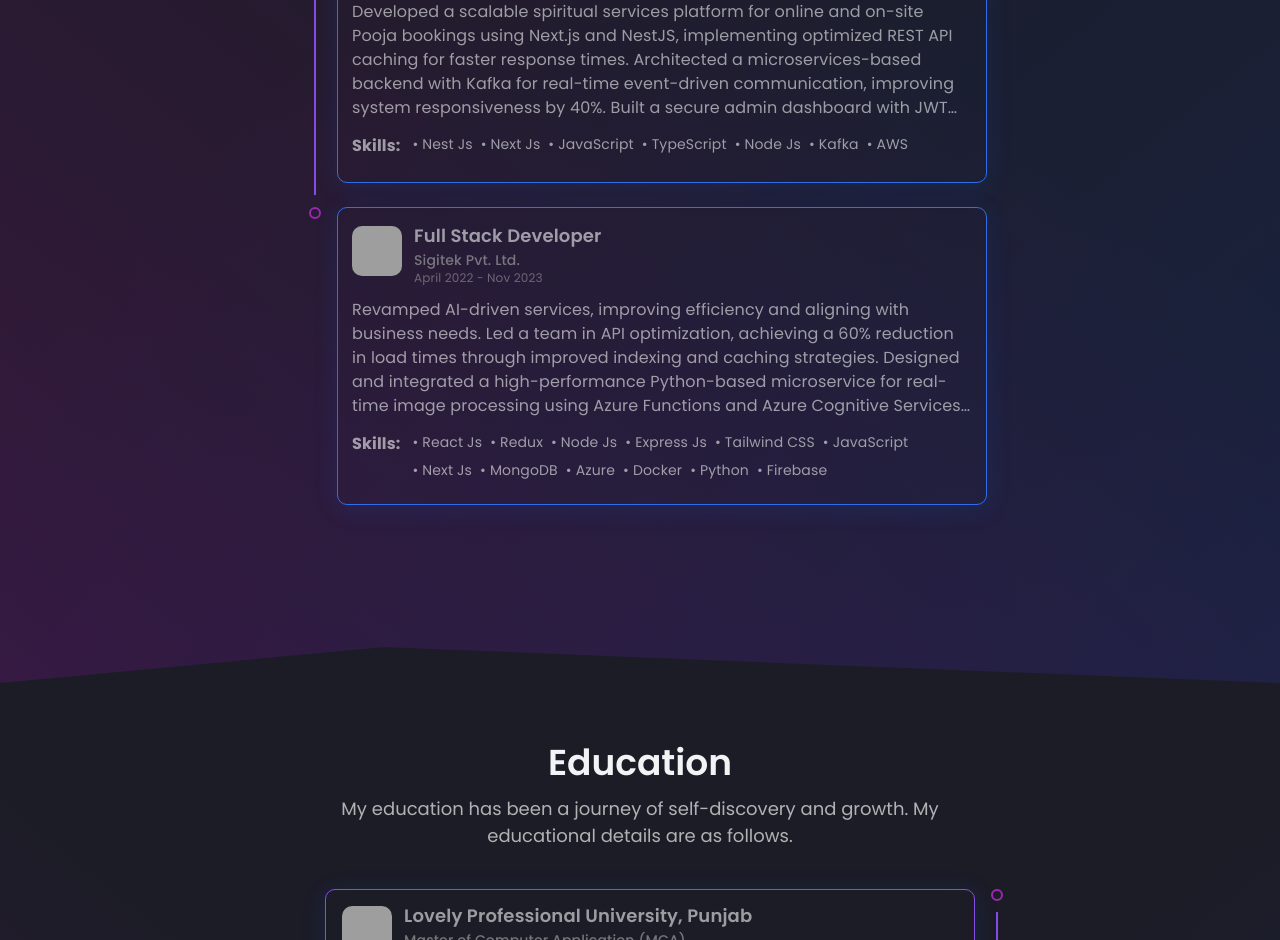
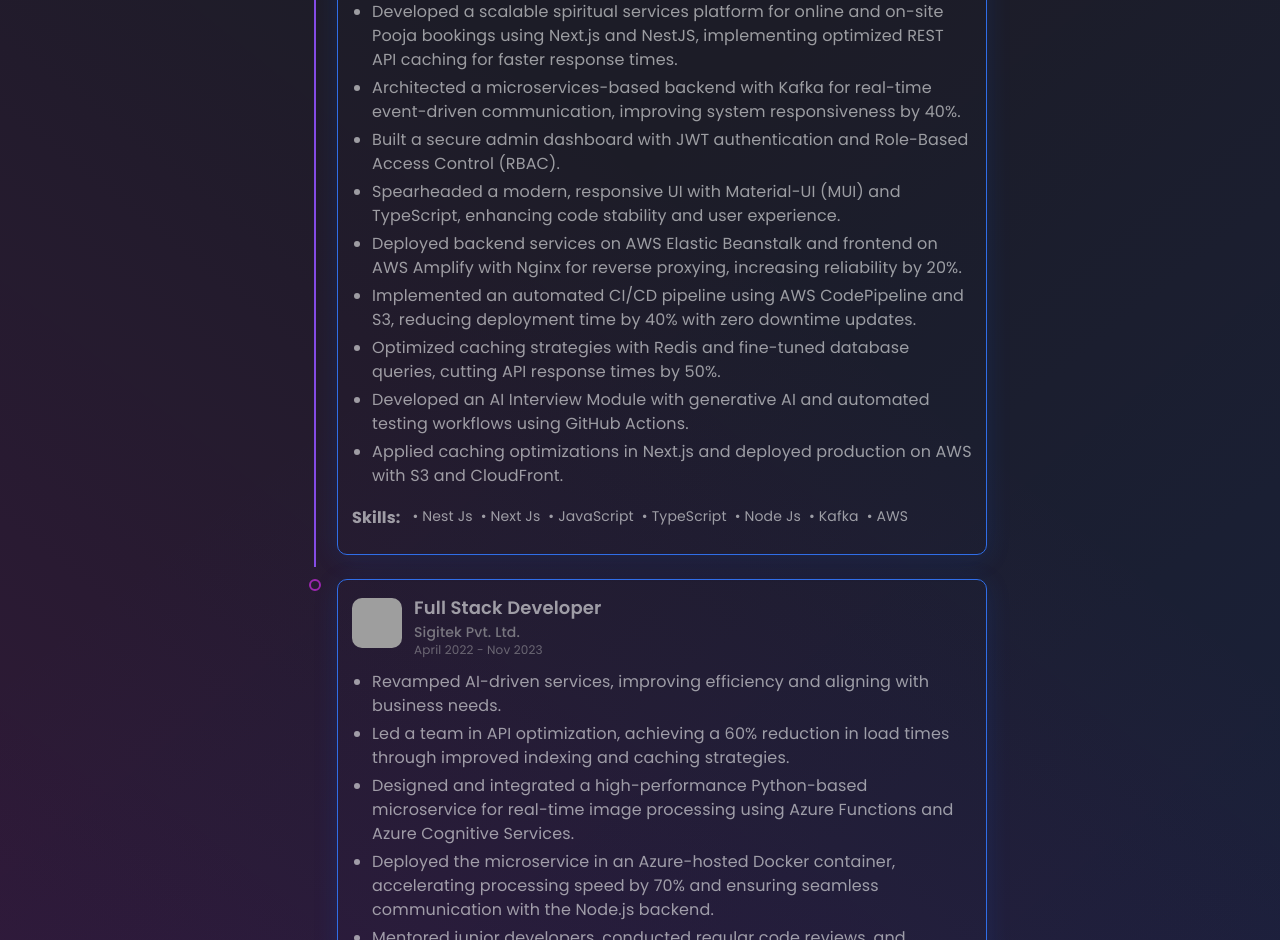
Before and after one commit to senpaii1/portfolio1, a Next.js app: page / in a window 1280 px wide. Shown: the part 1860-2800 px from the top of the page. Built offline with nearby package versions, Linux system fonts and the light colour scheme; grey boxes are pictures that could not be loaded.

Commit message:
New Experience update

```diff
--- a/src/components/ExperienceCard.tsx
+++ b/src/components/ExperienceCard.tsx
@@ -1,37 +1,60 @@
-import Image from "next/image"
+import Image from "next/image";
 
 const ExperienceCard = ({ experience }: any) => {
   return (
     <div className="w-[650px] rounded-[10px] shadow-[rgba(23,92,230,0.15)_0px_4px_24px] p-3.5 justify-between relative overflow-hidden flex flex-col gap-3 border-[0.1px] border-[#306EE8] transition-all duration-300 ease-in-out hover:shadow-[0px_0px_20px_rgba(0,0,0,0.2)] hover:-translate-y-1 max-[768px]:p-[10px] max-[768px]:gap-2 max-[768px]:w-[300px] cursor-default">
       <div className="w-full flex gap-3">
-                <Image width={50} height={50} src={experience.img} alt="company-logo" className="h-[50px] rounded-[10px] mt-1 max-[768px]:h-[40px]" />
+        <Image
+          width={50}
+          height={50}
+          src={experience.img}
+          alt="company-logo"
+          className="h-[50px] rounded-[10px] mt-1 max-[768px]:h-[40px]"
+        />
         <div className="w-full flex flex-col">
-                    <div className="text-lg font-semibold text-[#F2F3F499] max-[768px]:text-sm">{experience.role}</div>
-                    <div className="text-sm font-medium text-[#b1b2b399] max-[768px]:text-xs">{experience.company}</div>
-                    <div className="text-xs font-normal text-[#b1b2b380] max-[768px]:text-[10px]">{experience.date}</div>
+          <div className="text-lg font-semibold text-[#F2F3F499] max-[768px]:text-sm">
+            {experience.role}
+          </div>
+          <div className="text-sm font-medium text-[#b1b2b399] max-[768px]:text-xs">
+            {experience.company}
+          </div>
+          <div className="text-xs font-normal text-[#b1b2b380] max-[768px]:text-[10px]">
+            {experience.date}
+          </div>
         </div>
       </div>
       <div className="w-full text-base font-normal text-[#F2F3F499] mb-[10px] max-[768px]:text-xs">
-                {experience?.desc &&
-                    <div className="overflow-hidden  max-w-full line-clamp-5  text-ellipsis">{experience?.desc}</div>
+        {experience?.desc && (
+          <ul className="list-disc pl-5 max-w-full overflow-hidden text-ellipsis">
+            {experience.desc.map((point: any, index: number) => (
+              <li key={index} className="mb-1">
+                {point}
+              </li>
+            ))}
+          </ul>
+        )}
 
-                }
-                {experience?.skills &&
+        {experience?.skills && (
           <>
             <br />
             <div className="w-full flex gap-3 mt-[-10px]">
               <b>Skills:</b>
               <div className="flex flex-wrap gap-2">
                 {experience?.skills?.map((skill: string, index: number) => (
-                                    <div key={index} className="text-sm font-normal text-[#F2F3F499] max-[768px]:text-xs">• {skill}</div>
+                  <div
+                    key={index}
+                    className="text-sm font-normal text-[#F2F3F499] max-[768px]:text-xs"
+                  >
+                    • {skill}
+                  </div>
                 ))}
               </div>
             </div>
           </>
-                }
+        )}
       </div>
     </div>
-    )
-}
+  );
+};
 
-export default ExperienceCard
+export default ExperienceCard;
--- a/src/data/constants.ts
+++ b/src/data/constants.ts
@@ -142,7 +142,17 @@ export const experiences = [
     role: "Software Engineer",
     company: "San Lak Services Pvt. Ltd.",
     date: "November 2024 - Present",
-    desc: "Developed a scalable spiritual services platform for online and on-site Pooja bookings using Next.js and NestJS, implementing optimized REST API caching for faster response times. Architected a microservices-based backend with Kafka for real-time event-driven communication, improving system responsiveness by 40%. Built a secure admin dashboard with JWT authentication and Role-Based Access Control (RBAC). Spearheaded a modern, responsive UI with Material-UI (MUI) and TypeScript, enhancing code stability and user experience. Deployed backend services on AWS Elastic Beanstalk and frontend on AWS Amplify with Nginx for reverse proxying, increasing reliability by 20%. Implemented an automated CI/CD pipeline using AWS CodePipeline and S3, reducing deployment time by 40% with zero downtime updates. Optimized caching strategies with Redis and fine-tuned database queries, cutting API response times by 50%. Developed an AI Interview Module with generative AI and automated testing workflows using GitHub Actions. Applied caching optimizations in Next.js and deployed production on AWS with S3 and CloudFront.",
+    desc: [
+      "Developed a scalable spiritual services platform for online and on-site Pooja bookings using Next.js and NestJS, implementing optimized REST API caching for faster response times.",
+      "Architected a microservices-based backend with Kafka for real-time event-driven communication, improving system responsiveness by 40%.",
+      "Built a secure admin dashboard with JWT authentication and Role-Based Access Control (RBAC).",
+      "Spearheaded a modern, responsive UI with Material-UI (MUI) and TypeScript, enhancing code stability and user experience.",
+      "Deployed backend services on AWS Elastic Beanstalk and frontend on AWS Amplify with Nginx for reverse proxying, increasing reliability by 20%.",
+      "Implemented an automated CI/CD pipeline using AWS CodePipeline and S3, reducing deployment time by 40% with zero downtime updates.",
+      "Optimized caching strategies with Redis and fine-tuned database queries, cutting API response times by 50%.",
+      "Developed an AI Interview Module with generative AI and automated testing workflows using GitHub Actions.",
+      "Applied caching optimizations in Next.js and deployed production on AWS with S3 and CloudFront.",
+    ],
     skills: [
       "Nest Js",
       "Next Js",
@@ -159,7 +169,16 @@ export const experiences = [
     role: "Full Stack Developer",
     company: "Sigitek Pvt. Ltd.",
     date: "April 2022 - Nov 2023",
-    desc: "Revamped AI-driven services, improving efficiency and aligning with business needs. Led a team in API optimization, achieving a 60% reduction in load times through improved indexing and caching strategies. Designed and integrated a high-performance Python-based microservice for real-time image processing using Azure Functions and Azure Cognitive Services. The service, deployed in an Azure-hosted Docker container, accelerated processing speed by 70% and seamlessly communicated with the Node.js backend. Mentored junior developers, conducted regular code reviews, and organized training sessions, resulting in a 20% improvement in development speed. Deployed backend services on Azure and implemented Docker-based pipelines, streamlining releases and reducing deployment time. Built and deployed frontend applications on Firebase, ensuring high performance and security. Leveraged Azure web services, logic apps, function apps, and storage accounts to create scalable and reliable cloud applications.",
+    desc: [
+      "Revamped AI-driven services, improving efficiency and aligning with business needs.",
+      "Led a team in API optimization, achieving a 60% reduction in load times through improved indexing and caching strategies.",
+      "Designed and integrated a high-performance Python-based microservice for real-time image processing using Azure Functions and Azure Cognitive Services.",
+      "Deployed the microservice in an Azure-hosted Docker container, accelerating processing speed by 70% and ensuring seamless communication with the Node.js backend.",
+      "Mentored junior developers, conducted regular code reviews, and organized training sessions, resulting in a 20% improvement in development speed.",
+      "Deployed backend services on Azure and implemented Docker-based pipelines, streamlining releases and reducing deployment time.",
+      "Built and deployed frontend applications on Firebase, ensuring high performance and security.",
+      "Leveraged Azure web services, logic apps, function apps, and storage accounts to create scalable and reliable cloud applications.",
+    ],
     skills: [
       "React Js",
       "Redux",
```
Lines whose indentation alone changed are shown as unchanged.
